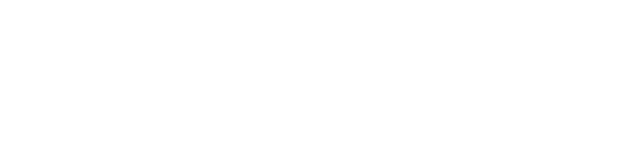
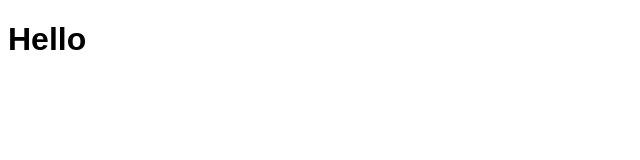
Before and after one commit to yenvu2305/ghDemo, a plain HTML site: page index.html in a window 1280 px wide. Shown: the whole page, without its empty margins (0-640 px from the left). Drawn offline with Linux system fonts and the light colour scheme.

Commit message:
reverse to original

```diff
--- a/index.html
+++ b/index.html
@@ -7,7 +7,8 @@
     <title>Github demo</title>
     <link rel="stylesheet" href="styles/main.css">
 </head>
+
 <body>
-
+    <h1>Hello</h1>
 </body>
 </html>
--- a/script/main.js
+++ b/script/main.js
@@ -0,0 +1 @@
+console.log('hello console');
```
Also changed, not shown: 1 other file.
